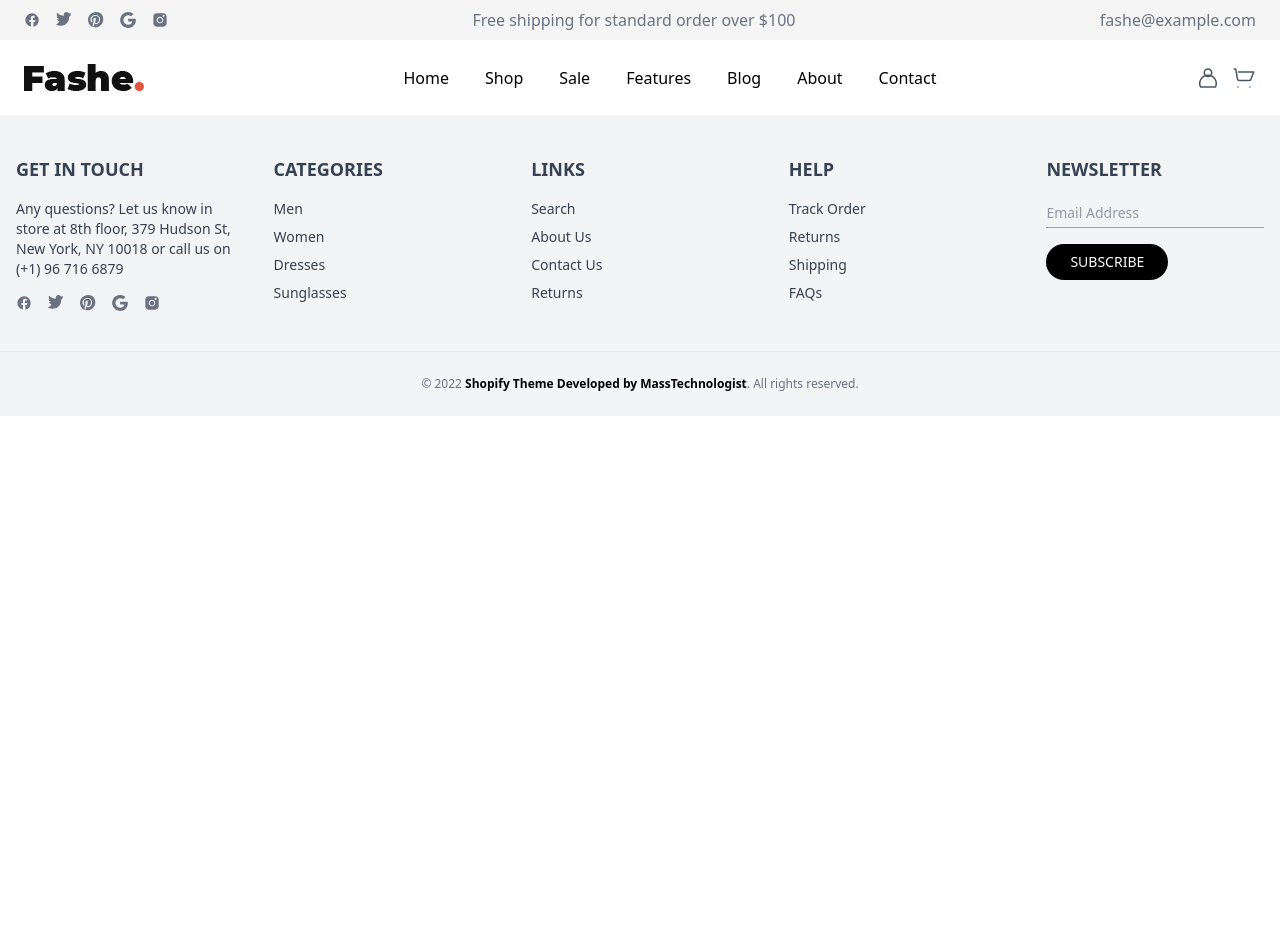
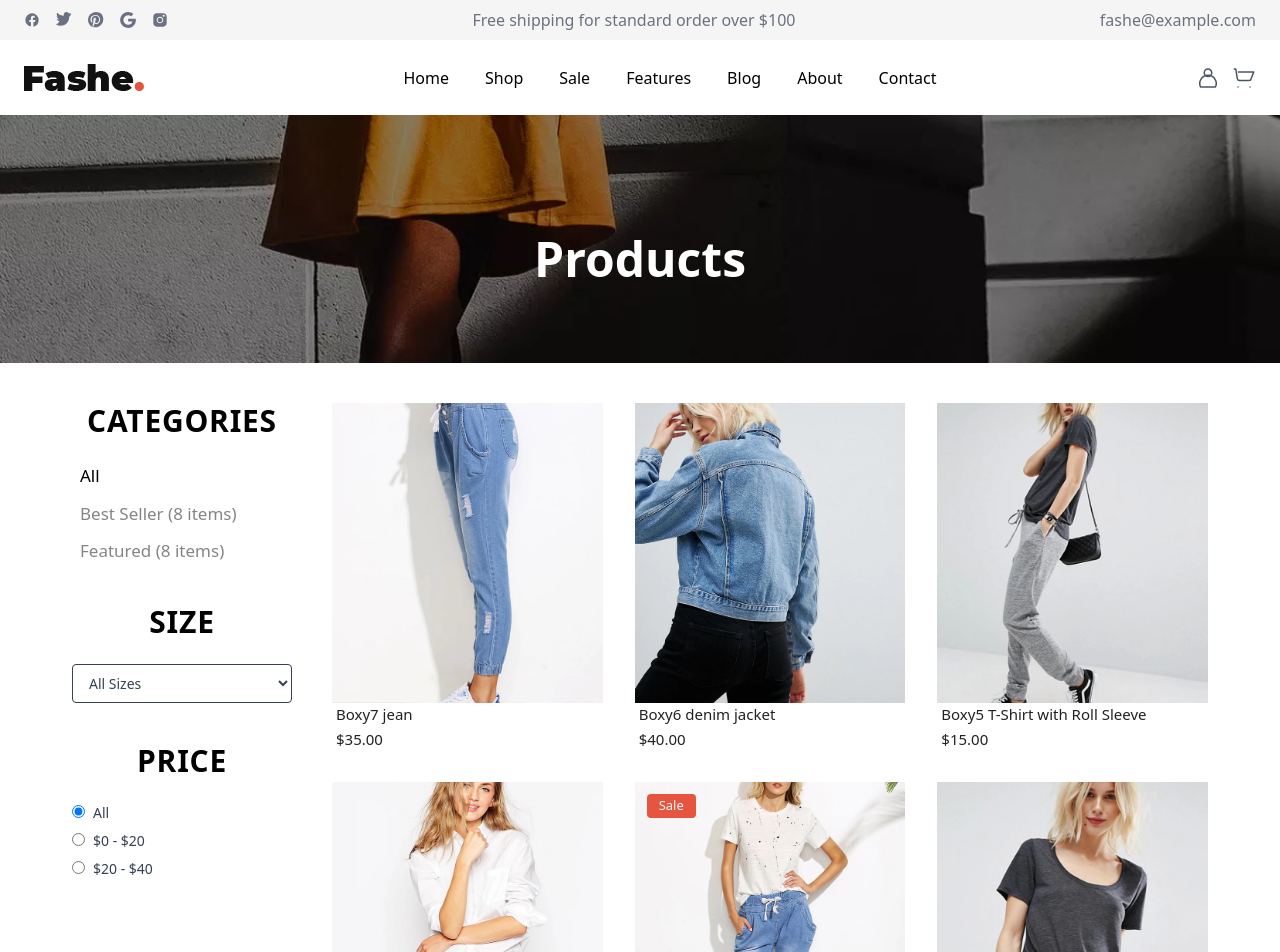
Before and after one commit to Narjissi-fadwa/fadwaNarjissi2_final_project_react, a React (Vite) app: page /Shop in a window 1280 px wide. Shown: the top 952 px of the page. Before the commit the page ends 800 px from the top, so only its background shows below. Built offline with nearby package versions, Linux system fonts and the light colour scheme.

Commit message:
shop page

```diff
--- a/src/App.jsx
+++ b/src/App.jsx
@@ -4,6 +4,7 @@ import HomePage from './pages/home/home';
 import Navbar from './layouts/navbar';
 import ErrorPage from './pages/error/error';
 import Footer from './layouts/footer';
+import ShopPage from './pages/shop/shop';
 
 const App = () => {
   return (
@@ -14,6 +15,7 @@ const App = () => {
       <Routes>
         <Route path="*" element={<ErrorPage />} />
         <Route path="/" element={<HomePage />} />
+        <Route path="/Shop" element={<ShopPage />} />
       </Routes>
 
       <Footer />
--- a/src/json/product.json
+++ b/src/json/product.json
@@ -2,38 +2,55 @@
     {
         "id": 1,
         "image": "shopy7",
-        "name": "Boxy7 T-Shirt with Roll Sleeve",
-        "price": 20.0,
+        "name": "Boxy7 jean",
+        "price": 35.0,
         "bestSeller": true,
         "featured": false,
-        "sale": false
+        "sale": false,
+        "L":true,
+        "M":true,
+        "S":true,
+        "XL":false
+
     },
     {
         "id": 2,
         "image": "shopy6",
-        "name": "Boxy6 T-Shirt with Roll Sleeve",
-        "price": 20.0,
+        "name": "Boxy6 denim jacket",
+        "price": 40.0,
         "bestSeller": true,
         "featured": false,
-        "sale": false
+        "sale": false,
+        "L":true,
+        "M":true,
+        "S":true,
+        "XL":true
     },
     {
         "id": 3,
         "image": "shopy5",
         "name": "Boxy5 T-Shirt with Roll Sleeve",
-        "price": 20.0,
+        "price": 15.0,
         "bestSeller": true,
         "featured": false,
-        "sale": false
+        "sale": false,
+        "L":true,
+        "M":true,
+        "S":false,
+        "XL":true
     },
     {
         "id": 4,
         "image": "shopy4",
-        "name": "Boxy4 T-Shirt with Roll Sleeve",
+        "name": "Boxy4 white blouse",
         "price": 20.0,
         "bestSeller": true,
         "featured": false,
-        "sale": false
+        "sale": false,
+        "L":true,
+        "M":true,
+        "S":true,
+        "XL":false
     },
     {
         "id": 5,
@@ -43,7 +60,11 @@
         "oldPrice": 30.0,
         "bestSeller": false,
         "featured": false,
-        "sale": true
+        "sale": true,
+        "L":true,
+        "M":true,
+        "S":true,
+        "XL":false
     },
     {
         "id": 6,
@@ -53,24 +74,36 @@
         "bestSeller": false,
         "featured": false,
         "home": true,
-        "sale": false
+        "sale": false,
+        "L":true,
+        "M":true,
+        "S":true,
+        "XL":false
     },
     {
         "id": 7,
         "image": "item03",
-        "name": "Boxy1 T-Shirt with Roll Sleeve",
-        "price": 20.0,
+        "name": "Boxy1 denim jacket",
+        "price": 40.0,
         "bestSeller": false,
         "featured": true,
-        "sale": false
+        "sale": false,
+        "L":true,
+        "M":true,
+        "S":true,
+        "XL":true
     },
     {
         "id": 8,
         "image": "shopy8",
-        "name": "Boxy T-Shirt with Sleeve Detail",
+        "name": "Boxy white T-Shirt ",
         "price": 20.0,
         "bestSeller": false,
         "featured": false,
-        "sale": false
+        "sale": false,
+        "L":true,
+        "M":true,
+        "S":true,
+        "XL":false
     }
 ]
--- a/src/layouts/navbar.jsx
+++ b/src/layouts/navbar.jsx
@@ -7,6 +7,7 @@ import PinterestIcon from '../assets/icons/pinterest';
 import GoogleIcon from '../assets/icons/google';
 import InstagramIcon from '../assets/icons/instagram';
 import UserIcon from '../assets/icons/user';
+import { Link } from 'react-router-dom';
 
 const CartIcon = ICONS.cart;
 
@@ -50,7 +51,7 @@ const Navbar = () => {
                 <div className="logo"><img src={images.logo} alt="" /></div>
                 <nav className="nav flex align-items-center gap-9 justify-between">
                     <a className='hover:underline' href="/">Home</a>
-                    <a className='hover:underline' href="/">Shop</a>
+                    <Link to='/Shop' className='hover:underline' href="/">Shop</Link>
                     <a className='hover:underline' href="/">Sale</a>
                     <a className='hover:underline' href="/">Features</a>
                     <a className='hover:underline' href="/">Blog</a>
--- /dev/null
+++ b/src/pages/shop/partials/shop.jsx
@@ -0,0 +1,140 @@
+import React, { useEffect, useState } from 'react';
+import images from '../../../constant/images';
+import productJson from '../../../json/product.json';
+
+const filterCategory = [
+    { label: 'All', key: 'all' },
+    { label: 'Best Seller (8 items)', key: 'bestSeller' },
+    { label: 'Featured (8 items)', key: 'featured' },
+];
+
+const filterSize = ['all', 'L', 'M', 'S', 'XL'];
+const filterPrice = [
+    { label: 'All', value: 'all' },
+    { label: '$0 - $20', value: '0-20' },
+    { label: '$20 - $40', value: '20-40' },
+];
+
+const Shop = () => {
+    const [selectedCategory, setSelectedCategory] = useState('all');
+    const [selectedSize, setSelectedSize] = useState('all');
+    const [selectedPrice, setSelectedPrice] = useState('all');
+    const [allProducts, setAllProducts] = useState([]);
+
+    useEffect(() => {
+        const preparedProducts = productJson.map(product => ({
+            ...product,
+            image: images[product.image],
+        }));
+        setAllProducts(preparedProducts);
+    }, []);
+
+    const filterProducts = () => {
+        return allProducts.filter(product => {
+            const category = selectedCategory === 'all' || product[selectedCategory];
+            const size = selectedSize === 'all' || product[selectedSize] === true;
+
+            let price = true;
+            if (selectedPrice === '0-20') {
+                price = product.price >= 0 && product.price <= 20;
+            } else if (selectedPrice === '20-40') {
+                price = product.price > 20 && product.price <= 40;
+            }
+
+            return category && size && price;
+        });
+    };
+
+    const visibleProducts = filterProducts();
+
+    return (
+        <div>
+            <div
+                className="pt-30 pb-20 flex-col w-screen height-[200px] min-height-[200px] text-center"
+                style={{ backgroundImage: `url(${images.banner})`, backgroundSize: 'cover', backgroundPosition: 'center 0', backgroundRepeat: 'no-repeat', }}>
+                <h2 className="text-5xl text-white font-bold">Products</h2>
+            </div>
+
+            <div className="max-w-[1200px] mx-auto py-10 px-4 sm:px-8 flex flex-col lg:flex-row gap-10">
+                <div className="flex flex-col min-w-[220px] w-full lg:w-auto">
+                    <div className="mb-10">
+                        <h1 className="text-center font-bold text-3xl tracking-wide mb-6 uppercase">
+                            Categories
+                        </h1>
+                        <div className="flex flex-col gap-3 px-2 sm:px-0">
+                            {filterCategory.map(category => (
+                                <a key={category.key} href="#" onClick={e => { e.preventDefault(); setSelectedCategory(category.key); }}
+                                    className={`sm:px-2 px-1 sm:text-[17px] text-[13px] font-normal transition-colors duration-200 no-underline ${ selectedCategory === category.key ? 'text-black font-bold' : 'text-[#2222228d]'  }`}>
+                                    {category.label}
+                                </a>
+                            ))}
+                        </div>
+                    </div>
+
+                    <div className="mb-10">
+                        <h1 className="text-center font-bold text-3xl tracking-wide mb-6 uppercase">
+                            Size
+                        </h1>
+                        <select className="w-full border px-3 py-2 rounded text-sm text-gray-700" value={selectedSize} onChange={e => setSelectedSize(e.target.value)} >
+                            {filterSize.map(size => (
+                                <option key={size} value={size}>
+                                    {size === 'all' ? 'All Sizes' : size}
+                                </option>
+                            ))}
+                        </select>
+                    </div>
+
+                    <div>
+                        <h1 className="text-center font-bold text-3xl tracking-wide mb-6 uppercase">
+                            Price
+                        </h1>
+                        <div className="flex flex-col gap-2">
+                            {filterPrice.map(price => (
+                                <label key={price.value} className="text-sm text-gray-700">
+                                    <input type="radio" name="price" value={price.value} checked={selectedPrice === price.value} onChange={e => setSelectedPrice(e.target.value)} className="mr-2" />
+                                    {price.label}
+                                </label>
+                            ))}
+                        </div>
+                    </div>
+                </div>
+
+
+                <div className="grid grid-cols-1 sm:grid-cols-2 md:grid-cols-3 gap-8 w-full">
+                    {visibleProducts.map(item => (
+                        <div key={item.id} className="w-full">
+                            <div className="relative w-full h-[300px] overflow-hidden group">
+                                {item.sale && (
+                                    <span className="absolute top-3 left-3 bg-[#e65540] text-white text-[13px] font-medium rounded px-3 py-0.5 z-10">
+                                        Sale
+                                    </span>
+                                )}
+                                <img  src={item.image} alt={item.name} className="w-full h-full object-cover block"/>
+                                <div className="absolute inset-0 flex justify-center items-center bg-black/30 opacity-100 lg:opacity-0 lg:group-hover:opacity-100 transition duration-300">
+                                    <button className="bg-white absolute bottom-6 text-black px-6 py-2 rounded-2xl hover:bg-[#e65540] hover:text-white">
+                                        ADD TO CART
+                                    </button>
+                                </div>
+                            </div>
+                            <div className="text-left pl-1">
+                                <div className="text-[15px] text-[#222] mb-0.5">
+                                    {item.name}
+                                </div>
+                                <div className={`text-[15px] font-normal ${item.sale ? 'text-[#e65540]' : 'text-[#222]' }`} >
+                                    {item.sale && (
+                                        <span className="text-[#888] line-through mr-2">
+                                            ${item.oldPrice?.toFixed(2)}
+                                        </span>
+                                    )}
+                                    ${item.price.toFixed(2)}
+                                </div>
+                            </div>
+                        </div>
+                    ))}
+                </div>
+            </div>
+        </div>
+    );
+};
+
+export default Shop;
--- /dev/null
+++ b/src/pages/shop/shop.jsx
@@ -0,0 +1,12 @@
+import React from 'react';
+import Shop from './partials/shop';
+
+const ShopPage = () => {
+    return (
+        <div>
+            <Shop />
+        </div>
+    );
+};
+
+export default ShopPage;
```
Also changed, not shown: src/pages/home/partials/home.jsx (+2 -9 lines).
